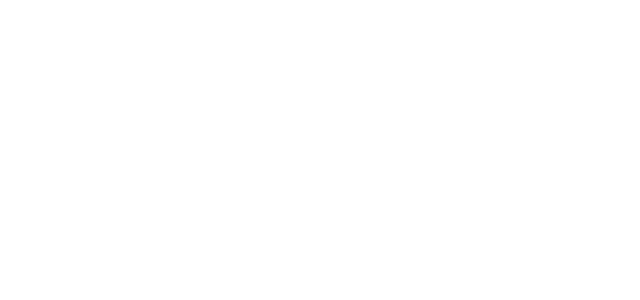
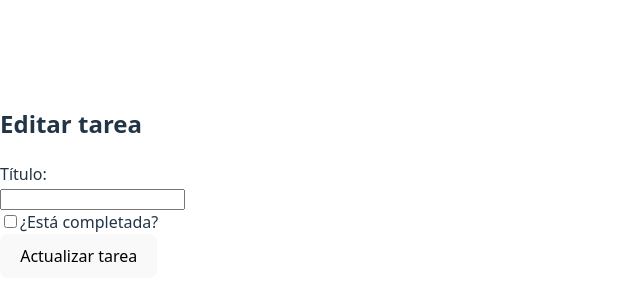
Before and after one commit to rickybarcelo11/ForIT-Challenge, a React (Vite) app in the folder frontend/: page /editar/1 in a window 1280 px wide. Before the commit this address had no page. Shown: the part 218-518 px from the top of the page, without its empty margins (0-640 px from the left). Built offline with nearby package versions, Linux system fonts and the light colour scheme; no server answers.

Commit message:
Agregado de botón Editar y navegación a vista de edición

```diff
--- a/frontend/src/App.jsx
+++ b/frontend/src/App.jsx
@@ -1,6 +1,7 @@
 import { BrowserRouter, Routes, Route } from "react-router-dom";
 import ListaTareas from "./pages/ListaTareas";
 import CrearTarea from "./pages/CrearTarea";
+import EditarTarea from "./pages/EditarTarea";
 
 const App = () => {
   return (
@@ -8,6 +9,7 @@
       <Routes>
         <Route path="/" element={<ListaTareas />} />
         <Route path="/crear" element={<CrearTarea />} />
+        <Route path="/editar/:id" element={<EditarTarea />} />
       </Routes>
     </BrowserRouter>
   );
--- /dev/null
+++ b/frontend/src/pages/EditarTarea.jsx
@@ -0,0 +1,80 @@
+import { useState, useEffect } from "react";
+import { useParams, useNavigate } from "react-router-dom";
+
+const EditarTarea = () => {
+  const { id } = useParams(); // Obtenemos el id desde la URL
+  const navegar = useNavigate();
+
+  const [titulo, setTitulo] = useState("");
+  const [completada, setCompletada] = useState(false);
+  const [cargando, setCargando] = useState(true);
+
+  // Traemos los datos de la tarea al cargar la página
+  useEffect(() => {
+    fetch(`http://localhost:3000/api/tasks/${id}`)
+      .then(res => res.json())
+      .then(data => {
+        setTitulo(data.titulo);
+        setCompletada(data.completada);
+        setCargando(false);
+      })
+      .catch(err => {
+        console.error("Error al cargar la tarea:", err);
+        setCargando(false);
+      });
+  }, [id]);
+
+  const manejarEnvio = async (e) => {
+    e.preventDefault();
+
+    try {
+      const respuesta = await fetch(`http://localhost:3000/api/tasks/${id}`, {
+        method: "PUT",
+        headers: { "Content-Type": "application/json" },
+        body: JSON.stringify({ titulo, completada }),
+      });
+
+      if (respuesta.ok) {
+        navegar("/");
+      } else {
+        alert("Error al actualizar la tarea.");
+      }
+    } catch (error) {
+      console.error("Error de conexión:", error);
+    }
+  };
+
+  if (cargando) return <p>Cargando tarea...</p>;
+
+  return (
+    <div>
+      <h2>Editar tarea</h2>
+      <form onSubmit={manejarEnvio}>
+        <div>
+          <label>Título:</label><br />
+          <input
+            type="text"
+            value={titulo}
+            onChange={(e) => setTitulo(e.target.value)}
+            required
+          />
+        </div>
+
+        <div>
+          <label>
+            <input
+              type="checkbox"
+              checked={completada}
+              onChange={(e) => setCompletada(e.target.checked)}
+            />
+            ¿Está completada?
+          </label>
+        </div>
+
+        <button type="submit">Actualizar tarea</button>
+      </form>
+    </div>
+  );
+};
+
+export default EditarTarea;
```
Also changed, not shown: 1 other file (tests, documents, lock files or other folders).
